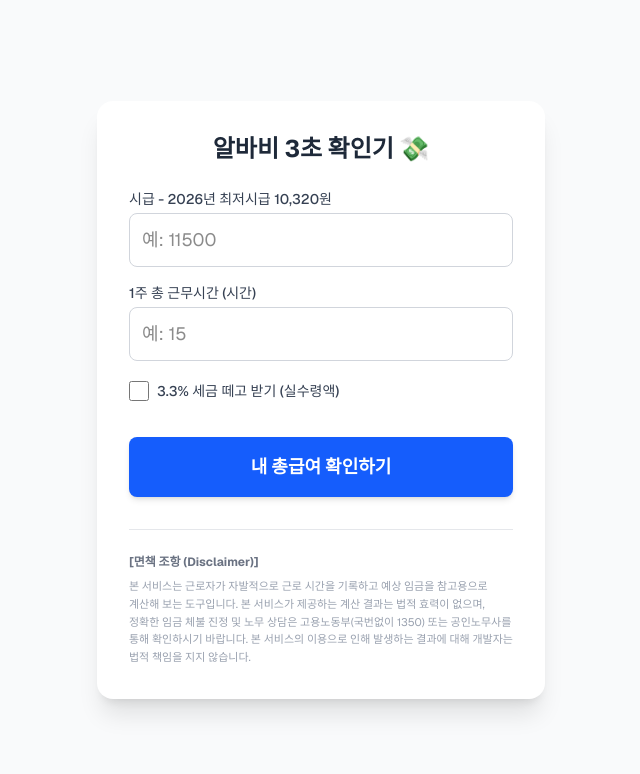
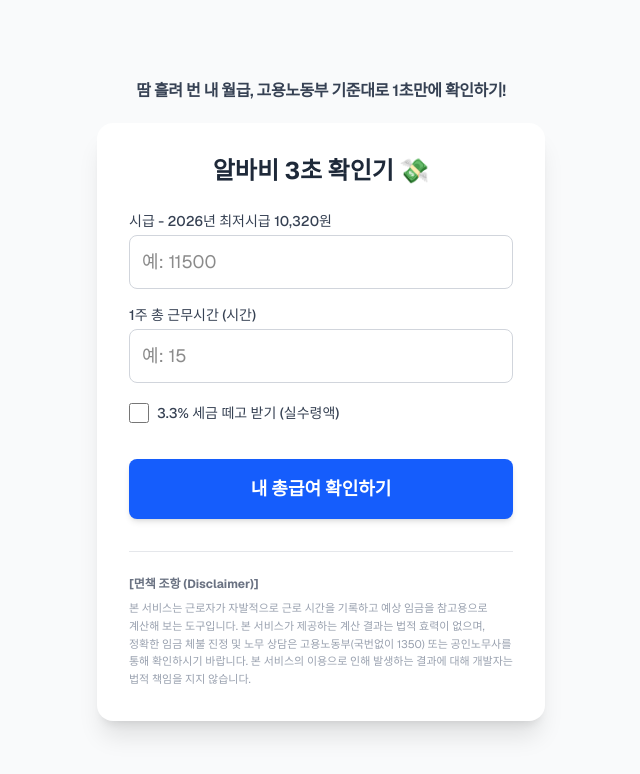
Before and after one commit to paulbusankim/labor-integrity-system, a Next.js app: page / in a window 1280 px wide. Shown: the top 774 px of the page, without its empty margins (319-959 px from the left). Built offline with nearby package versions, Linux system fonts and the light colour scheme; no server answers.

Commit message:
feat: 상단 캐치프레이즈 추가

```diff
--- a/app/page.tsx
+++ b/app/page.tsx
@@ -55,10 +55,10 @@ export default function Home() {
       return;
     }
 
-    const isMaxHoursExceeded = numHours > 40; // 💡 40시간 초과 여부 판단
+    const isMaxHoursExceeded = numHours > 40;
     const validHours = isMaxHoursExceeded ? 40 : numHours;
 
-    let basicPay = numHours * numWage; // 일한 시간만큼의 기본 주급
+    let basicPay = numHours * numWage;
     let allowance = 0;
 
     if (numHours >= 15) {
@@ -116,9 +116,14 @@ export default function Home() {
   };
 
   return (
-    <main className="flex min-h-screen flex-col items-center justify-center bg-gray-50 p-4 font-sans">
-      <div className="w-full max-w-md bg-white rounded-2xl shadow-xl p-8">
-        <h1 className="text-2xl font-bold text-gray-800 mb-6 text-center">
+    <main className="flex min-h-screen flex-col items-center justify-center bg-gray-50 py-8 px-4 font-sans">
+      {/* 💡 상단 캐치프레이즈 크기를 text-sm ~ sm:text-base로 상향 조정 */}
+      <h2 className="text-sm sm:text-base font-semibold text-gray-700 mb-5 text-center tracking-tight break-keep px-4">
+        땀 흘려 번 내 월급, 고용노동부 기준대로 1초만에 확인하기!
+      </h2>
+
+      <div className="w-full max-w-md bg-white rounded-2xl shadow-xl p-6 sm:p-8">
+        <h1 className="text-xl sm:text-2xl font-bold text-gray-800 mb-6 text-center">
           알바비 3초 확인기 💸
         </h1>
 
```
